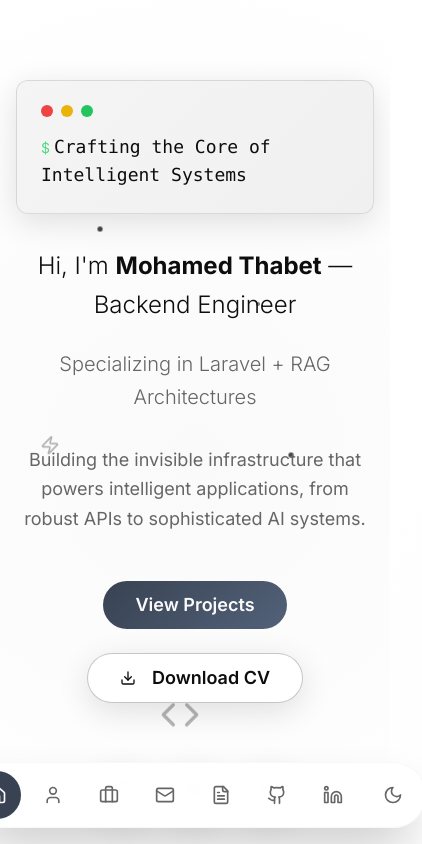
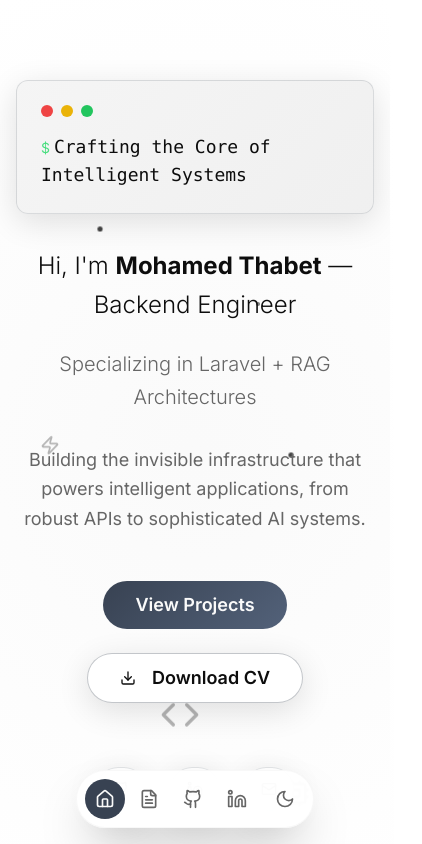
Before and after one commit to MohamedThabt/Portfolio, a React (Vite) app: page / in a window 390 px wide. Shown: the top 844 px of the page, 422 px wide, since content can reach past the window. Built offline with nearby package versions, Linux system fonts and the light colour scheme.

Commit message:
Enhance UI and functionality: Add mobile-optimized scrolling in CSS, update certificate image paths for environment compatibility, refine navigation items, and improve carousel component with better accessibility and performance adjustments.

```diff
--- a/src/components/Certificates.tsx
+++ b/src/components/Certificates.tsx
@@ -32,7 +32,9 @@ const Certificates = () => {
       issuer: "Cisco Networking Academy",
       date: "2023",
       credentialId: "CISCO-CYBERSEC-2023",
-      image: "/certificates/Introduction to Cyber Security.png",
+      image: `${
+        import.meta.env.BASE_URL
+      }certificates/Introduction to Cyber Security.png`,
       skills: ["Cybersecurity", "Network Security", "Threat Analysis"],
       status: "Active",
       level: "Foundation",
@@ -54,7 +56,9 @@ const Certificates = () => {
       issuer: "Cybrary",
       date: "Jun 2024",
       credentialId: "CC-dfa8508d-be2a-40bb-8226-52c686994dfd",
-      image: "/certificates/CompTIA Network+ (N10-008).png",
+      image: `${
+        import.meta.env.BASE_URL
+      }certificates/CompTIA Network+ (N10-008).png`,
       skills: [
         "Network Administration",
         "TCP/IP",
@@ -82,7 +86,9 @@ const Certificates = () => {
       issuer: "Professional Training Institute",
       date: "2023",
       credentialId: "CLOUD-VIRT-2023",
-      image: "/certificates/Cloud and Virtualization Concepts.png",
+      image: `${
+        import.meta.env.BASE_URL
+      }certificates/Cloud and Virtualization Concepts.png`,
       skills: [
         "Cloud Computing",
         "Virtualization",
@@ -130,14 +136,16 @@ const Certificates = () => {
         opts={{
           align: "start",
           loop: true,
+          skipSnaps: false,
+          dragFree: true,
         }}
-        className="w-full"
+        className="w-full relative"
       >
         <CarouselContent className="-ml-2 md:-ml-4">
           {certificates.map((certificate, index) => (
             <CarouselItem
               key={certificate.id}
-              className="pl-2 md:pl-4 md:basis-1/2 lg:basis-1/3"
+              className="pl-2 md:pl-4 basis-[85%] sm:basis-1/2 md:basis-1/2 lg:basis-1/3"
             >
               <Card
                 className="glass-card h-full border-border/30 hover:border-accent/50 transition-all duration-500 group hover:glow-soft hover:scale-105 transform animate-fade-in"
@@ -332,8 +340,8 @@ const Certificates = () => {
             </CarouselItem>
           ))}
         </CarouselContent>
-        <CarouselPrevious className="glass-card border-border/30 hover:border-accent/50" />
-        <CarouselNext className="glass-card border-border/30 hover:border-accent/50" />
+        <CarouselPrevious className="glass-card border-border/30 hover:border-accent/50 bg-background/90 backdrop-blur-sm hover:bg-accent/10" />
+        <CarouselNext className="glass-card border-border/30 hover:border-accent/50 bg-background/90 backdrop-blur-sm hover:bg-accent/10" />
       </Carousel>
 
       {/* Enhanced Summary Stats */}
--- a/src/components/Navigation.tsx
+++ b/src/components/Navigation.tsx
@@ -1,12 +1,4 @@
-import {
-  Home,
-  FileText,
-  Github,
-  Linkedin,
-  User,
-  Briefcase,
-  Mail,
-} from "lucide-react";
+import { Home, FileText, Github, Linkedin } from "lucide-react";
 import { useState, useEffect } from "react";
 import { motion, AnimatePresence } from "framer-motion";
 import ThemeToggle from "./ThemeToggle";
@@ -23,14 +15,7 @@ const Navigation = () => {
     };
 
     const updateActiveSection = () => {
-      const sections = [
-        "about",
-        "skills",
-        "certificates",
-        "projects",
-        "experience",
-        "contact",
-      ];
+      const sections = ["about", "skills", "certificates", "experience"];
       const scrollPosition = window.scrollY + 100; // Offset for better detection
 
       // Check if we're at the top of the page
@@ -48,14 +33,8 @@ const Navigation = () => {
           const elementBottom = elementTop + rect.height;
 
           if (scrollPosition >= elementTop && scrollPosition < elementBottom) {
-            // Map sections to their corresponding nav items
-            if (sectionId === "skills" || sectionId === "certificates") {
-              setActiveSection("about"); // Skills and certificates are about the person
-            } else if (sectionId === "experience") {
-              setActiveSection("projects"); // Experience is related to projects/work
-            } else {
-              setActiveSection(sectionId);
-            }
+            // All sections now map to home since we removed about
+            setActiveSection("");
             return;
           }
         }
@@ -99,21 +78,7 @@ const Navigation = () => {
       icon: <Home className="h-5 w-5" />,
       label: "Home",
     },
-    {
-      href: "/#about",
-      icon: <User className="h-5 w-5" />,
-      label: "About",
-    },
-    {
-      href: "/#projects",
-      icon: <Briefcase className="h-5 w-5" />,
-      label: "Projects",
-    },
-    {
-      href: "/#contact",
-      icon: <Mail className="h-5 w-5" />,
-      label: "Contact",
-    },
+
     {
       href: "https://mohamedthabt.github.io/",
       icon: <FileText className="h-5 w-5" />,
@@ -161,22 +126,23 @@ const Navigation = () => {
       animate={{ y: 0, opacity: 1, scale: 1, x: "-50%" }}
       transition={{
         type: "spring",
-        stiffness: 300,
-        damping: 30,
-        delay: 0.2,
+        stiffness: 400,
+        damping: 35,
+        mass: 0.5,
+        delay: 0.1,
       }}
     >
       <motion.div
-        className="flex items-center gap-2 bg-background/95 backdrop-blur-lg border border-border/30 rounded-full px-2 py-2 shadow-2xl"
+        className="flex items-center gap-1 md:gap-2 bg-background/95 backdrop-blur-xl border border-border/30 rounded-full px-2 py-2 shadow-2xl hw-accelerated"
         whileHover={{
-          scale: 1.02,
-          y: -2,
+          scale: 1.03,
+          y: -3,
         }}
         transition={{
           type: "spring",
-          stiffness: 400,
-          damping: 20,
-          mass: 0.6,
+          stiffness: 500,
+          damping: 25,
+          mass: 0.4,
         }}
       >
         {navItems.map((item, index) => (
@@ -218,7 +184,7 @@ const Navigation = () => {
                 }
               }}
               className={`
-                group relative flex items-center justify-center w-12 h-12 rounded-full transition-all duration-300 isolation-auto
+                group relative flex items-center justify-center w-10 h-10 md:w-12 md:h-12 rounded-full transition-all duration-200 isolation-auto hw-accelerated
                 ${
                   isActive(item.href)
                     ? "text-accent-foreground [&>*]:!text-accent-foreground"
@@ -227,28 +193,34 @@ const Navigation = () => {
               `}
               title={item.label}
               whileHover={{
-                scale: 1.1,
-                y: -2,
+                scale: 1.15,
+                y: -3,
               }}
               whileTap={{
-                scale: 0.95,
+                scale: 0.9,
               }}
               transition={{
                 type: "spring",
-                stiffness: 600,
-                damping: 15,
-                mass: 0.5,
+                stiffness: 700,
+                damping: 20,
+                mass: 0.3,
               }}
             >
               <AnimatePresence>
                 {isActive(item.href) && (
                   <motion.div
                     layoutId="activeBackground"
-                    className="absolute inset-0 bg-accent rounded-full z-0"
+                    className="absolute inset-0 bg-accent rounded-full z-0 hw-accelerated"
                     initial={{ scale: 0 }}
                     animate={{ scale: 1 }}
                     exit={{ scale: 0 }}
-                    transition={{ type: "spring", stiffness: 500, damping: 30 }}
+                    transition={{
+                      type: "spring",
+                      stiffness: 600,
+                      damping: 35,
+                      mass: 0.4,
+                      duration: 0.15,
+                    }}
                   />
                 )}
               </AnimatePresence>
@@ -273,19 +245,19 @@ const Navigation = () => {
           }}
         >
           <motion.div
-            className="group relative flex items-center justify-center w-12 h-12 rounded-full isolate"
+            className="group relative flex items-center justify-center w-10 h-10 md:w-12 md:h-12 rounded-full isolate hw-accelerated"
             whileHover={{
-              scale: 1.1,
-              y: -2,
+              scale: 1.15,
+              y: -3,
             }}
             whileTap={{
-              scale: 0.95,
+              scale: 0.9,
             }}
             transition={{
               type: "spring",
-              stiffness: 600,
-              damping: 15,
-              mass: 0.5,
+              stiffness: 700,
+              damping: 20,
+              mass: 0.3,
             }}
           >
             <div className="relative z-20">
--- a/src/components/SmoothScroll.tsx
+++ b/src/components/SmoothScroll.tsx
@@ -7,16 +7,27 @@ interface SmoothScrollProps {
 
 const SmoothScroll = ({ children }: SmoothScrollProps) => {
   useEffect(() => {
+    // Check if user prefers reduced motion
+    const prefersReducedMotion = window.matchMedia(
+      "(prefers-reduced-motion: reduce)"
+    ).matches;
+
     const lenis = new Lenis({
-      duration: 1.2,
-      easing: (t) => Math.min(1, 1.001 - Math.pow(2, -10 * t)),
+      duration: prefersReducedMotion ? 0.6 : 1.4,
+      easing: (t) =>
+        prefersReducedMotion
+          ? Math.min(1, 1.001 - Math.pow(2, -8 * t))
+          : Math.min(1, 1.001 - Math.pow(2, -10 * t)),
       direction: "vertical",
       gestureDirection: "vertical",
-      smooth: true,
+      smooth: !prefersReducedMotion,
       mouseMultiplier: 1,
-      smoothTouch: false,
-      touchMultiplier: 2,
+      smoothTouch: true,
+      touchMultiplier: 1.5,
       infinite: false,
+      syncTouch: true,
+      syncTouchLerp: 0.1,
+      __experimental__naiveDimensions: false,
     });
 
     function raf(time: number) {
--- a/src/index.css
+++ b/src/index.css
@@ -12,6 +12,13 @@ body {
   -webkit-font-smoothing: antialiased;
   -moz-osx-font-smoothing: grayscale;
   text-rendering: optimizeLegibility;
+}
+
+/* Mobile-optimized scrolling */
+@supports (-webkit-overflow-scrolling: touch) {
+  body {
+    -webkit-overflow-scrolling: touch;
+  }
 }
 
 /* Smooth transforms and transitions */
```
Also changed, not shown: src/components/ui/carousel.tsx (+77 -77 lines).
